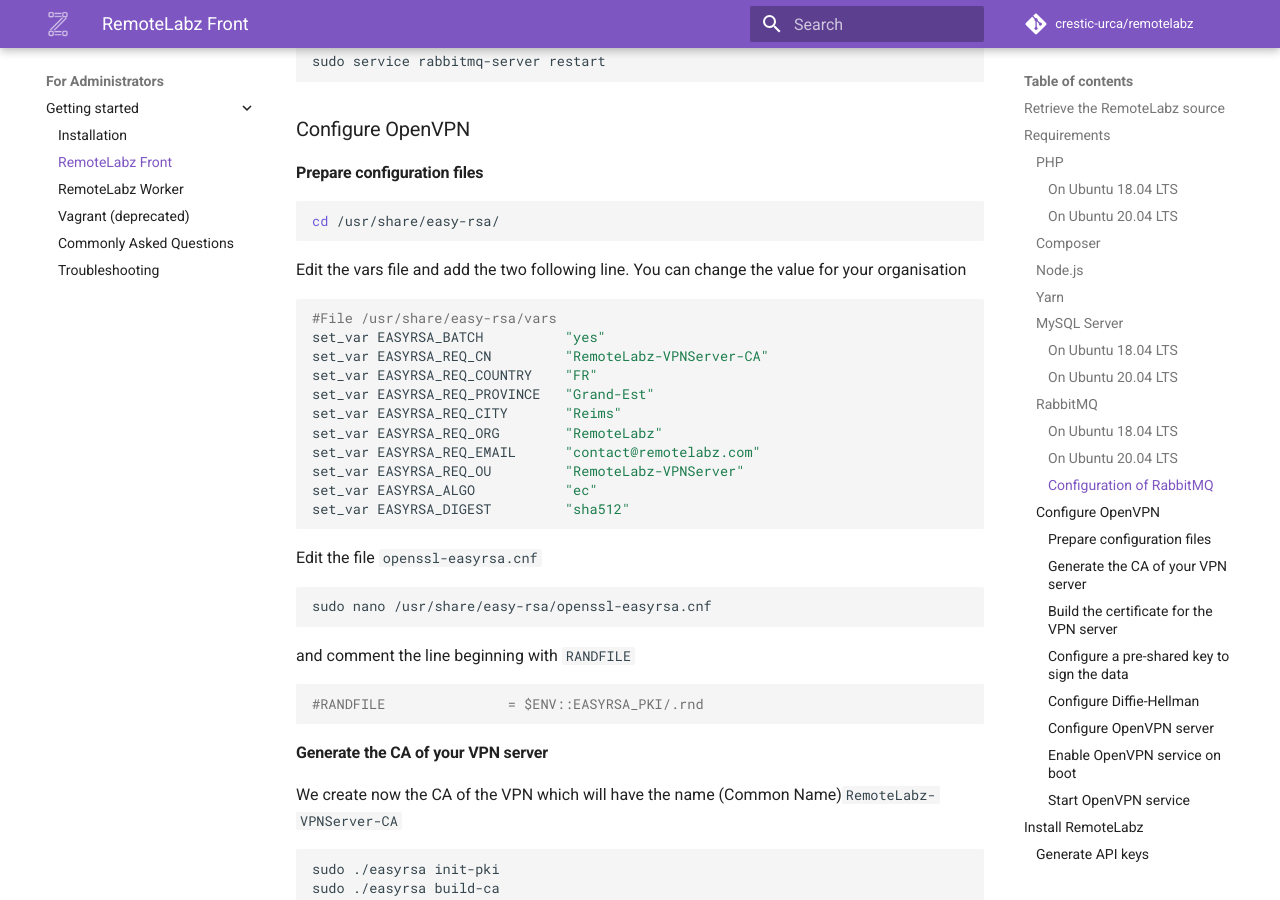
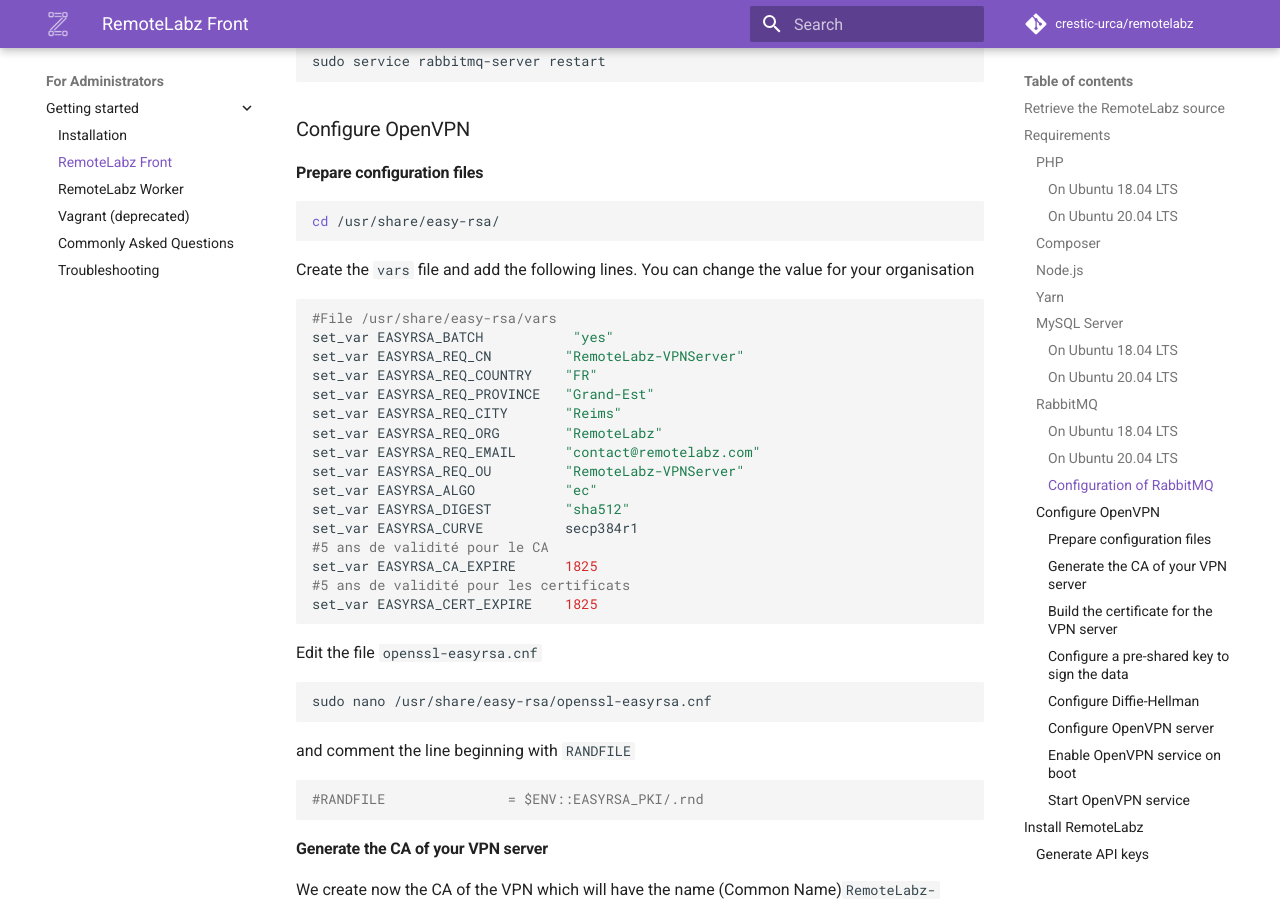
Before and after one commit to remotelabz/remotelabz-docs, an MkDocs documentation site: the page built from docs/administrators/getting-started/ubuntu-front.md, in a window 1280 px wide and 900 px high, scrolled down 2814 px. Built offline with MkDocs 1.6.1 and Material for MkDocs 9.7.7, drawn with Linux system fonts in a browser that asks for light colours; comment, search, counter and statistics services are not loaded.

Commit message:
Curve algo in vars

````diff
--- a/docs/administrators/getting-started/ubuntu-front.md
+++ b/docs/administrators/getting-started/ubuntu-front.md
@@ -109,11 +109,11 @@ sudo service rabbitmq-server restart
 cd /usr/share/easy-rsa/
 ```
 
-Edit the vars file and add the two following line. You can change the value for your organisation
+Create the `vars` file and add the following lines. You can change the value for your organisation
 ```bash
 #File /usr/share/easy-rsa/vars
-set_var EASYRSA_BATCH          "yes"
-set_var EASYRSA_REQ_CN         "RemoteLabz-VPNServer-CA"
+set_var EASYRSA_BATCH           "yes"
+set_var EASYRSA_REQ_CN         "RemoteLabz-VPNServer"
 set_var EASYRSA_REQ_COUNTRY    "FR"
 set_var EASYRSA_REQ_PROVINCE   "Grand-Est"
 set_var EASYRSA_REQ_CITY       "Reims"
@@ -122,6 +122,11 @@ set_var EASYRSA_REQ_EMAIL      "contact@remotelabz.com"
 set_var EASYRSA_REQ_OU         "RemoteLabz-VPNServer"
 set_var EASYRSA_ALGO           "ec"
 set_var EASYRSA_DIGEST         "sha512"
+set_var EASYRSA_CURVE          secp384r1
+#5 ans de validité pour le CA
+set_var EASYRSA_CA_EXPIRE      1825
+#5 ans de validité pour les certificats
+set_var EASYRSA_CERT_EXPIRE    1825
 ```
 
 Edit the file `openssl-easyrsa.cnf`
````
